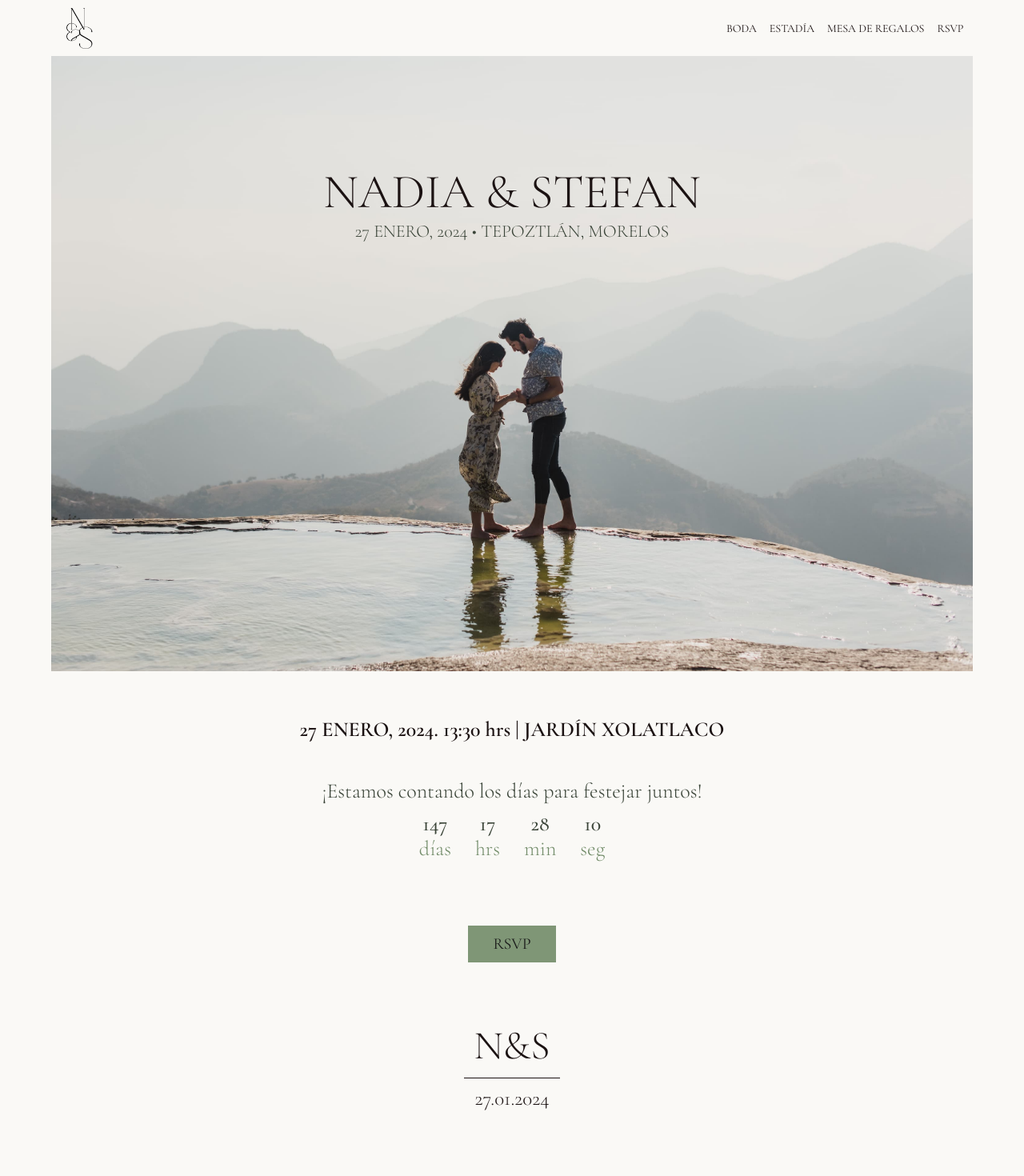
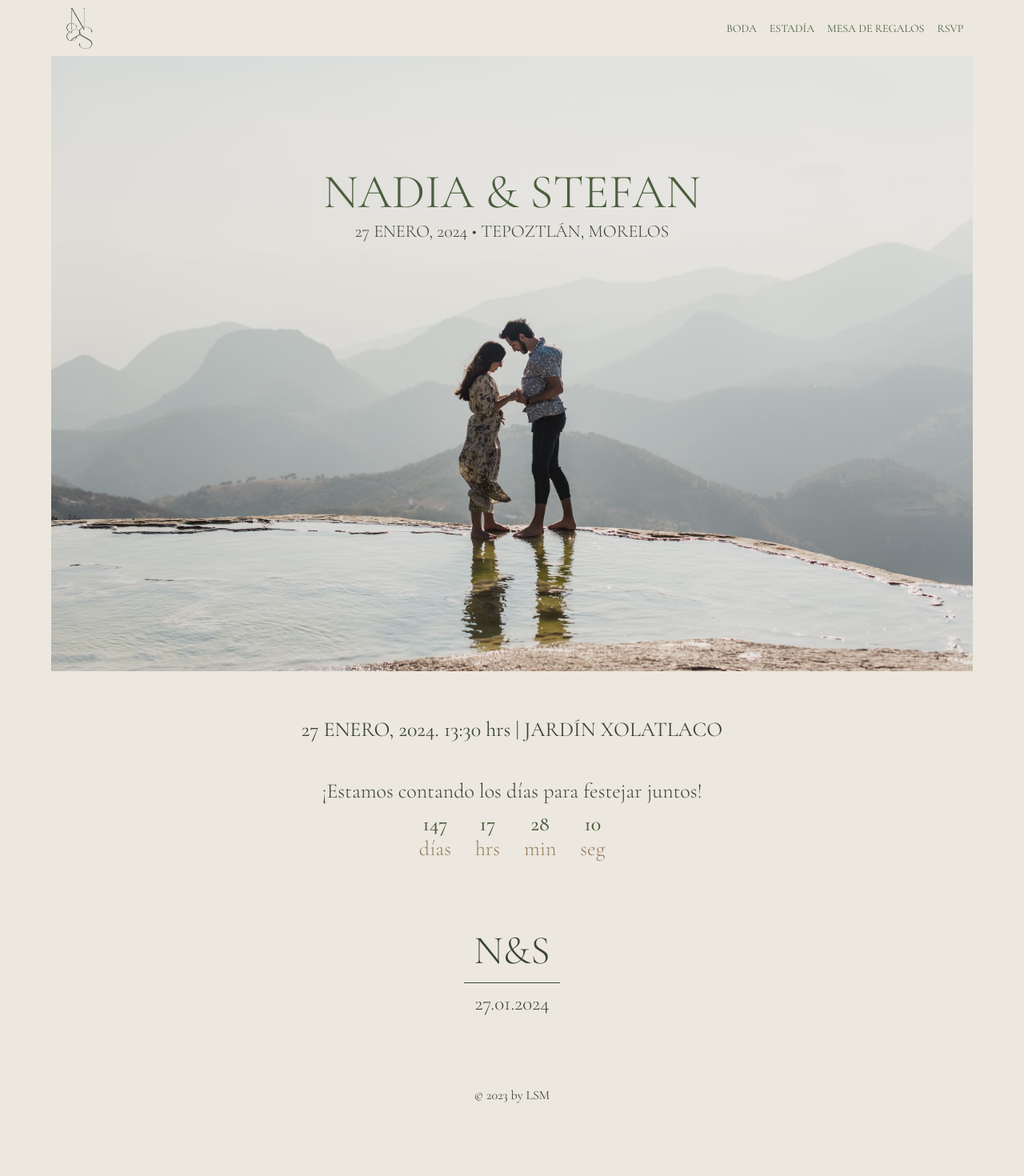
Before and after one commit to richipargo/nadia-stefan, a React (Vite) app: page / in a window 1280 px wide. Shown: the top 1470 px of the page at 80% size. After the commit the page ends 1389 px from the top, so only its background shows below. Built offline with nearby package versions, Linux system fonts and the light colour scheme.

Commit message:
Update color palette & add address links

```diff
--- a/src/components/Boda.jsx
+++ b/src/components/Boda.jsx
@@ -4,12 +4,42 @@ import Map from './Map';
 const Boda = () => {
   return (
     <div className="boda-container">
+      <div>
+        <h1>
+          Estamos muy felices y agradecidos de que nos acompañen a celebrar el día de nuestra boda.
+        </h1>
+      </div>
       <div className="cuando-donde">
         <div className="location-text">
           <h2>Cuándo y Dónde</h2>
           <p>Sábado 27 de enero, 2024</p>
           <p>13.30 hrs.</p>
           <p>Jardín Xolatlaco</p>
+          <p>
+            Carretera Tepoztlán - Amatlán no. 1000 - B Amatlán de Quetzalcóatl, Tepoztlán Morelos CP
+            62525
+          </p>
+          <p>
+            *Buscar en Waze/Google Maps “Jardin Xolatlaco” (NO solamente “Xolatlaco”, ya que te
+            puede llevar a otro lugar).
+          </p>
+          <p>
+            Seguir
+            <a className="address-link" href="https://waze.com/ul/h9g3ecwhep" target="_blank">
+              Waze
+            </a>
+          </p>
+
+          <p>
+            Seguir{' '}
+            <a
+              className="address-link"
+              href="https://maps.app.goo.gl/ENe7YmdFubLPBpYC8"
+              target="_blank"
+            >
+              Google Maps
+            </a>
+          </p>
         </div>
         <div className="location-map">
           <Map />
--- a/src/components/Home.jsx
+++ b/src/components/Home.jsx
@@ -12,7 +12,7 @@ const Home = () => {
         27 Enero, 2024. 13:30<span className="pm-span"> hrs</span> | Jardín Xolatlaco
       </p>
       <CountdownTimer />
-      <RsvpBtn />
+      {/* <RsvpBtn /> */}
     </div>
   );
 };
--- a/src/components/Navbar.jsx
+++ b/src/components/Navbar.jsx
@@ -6,7 +6,7 @@ const Navbar = () => {
   return (
     <nav className="navbar">
       <Link className="logo-container" to="/">
-        <img className="logo" src="../ns-logo.png" alt="N&S logo" />
+        <img className="logo" src="../ns-logo-green.png" alt="N&S logo" />
       </Link>
       <ul className="nav-list" id="nav-list">
         <li>
--- a/src/index.css
+++ b/src/index.css
@@ -1,10 +1,9 @@
 :root {
   --dark: #1b1212;
   --dark-green: #3a4438;
-  --main: #728c69;
-  --highlight: #838153;
-  --light: #faf9f6;
-  --light-cream: #edebe0;
+  --main: #4b5e3c;
+  --highlight: #977d5c;
+  --light: #ece8e0;
 }
 * {
   box-sizing: border-box;
@@ -13,6 +12,6 @@
 }
 body {
   background-color: var(--light);
-  color: var(--dark);
+  color: var(--dark-green);
   font-family: 'Cormorant Garamond', serif;
 }
--- a/src/style_components/boda.css
+++ b/src/style_components/boda.css
@@ -9,12 +9,17 @@ h2 {
 .dresscode,
 .rsvp {
   border: 1px solid blue;
+  margin-top: 20px;
 }
 .cuando-donde {
   display: flex;
   flex-direction: row;
   flex-wrap: wrap;
 }
+.address-link {
+  text-decoration: underline;
+  color: var(--highlight);
+}
 .dresscode {
 }
 .rsvp {
--- a/src/style_components/countdown-timer.css
+++ b/src/style_components/countdown-timer.css
@@ -20,10 +20,10 @@
   margin-top: 10px;
 }
 .label {
-  color: var(--main);
+  color: var(--highlight);
   text-transform: lowercase;
 }
 .value {
   font-weight: 500;
-  color: var(--dark-green);
+  color: var(--main);
 }
--- a/src/style_components/footer.css
+++ b/src/style_components/footer.css
@@ -7,7 +7,8 @@
   width: 120px;
   margin: 0 auto;
   padding: 10px 0;
-  border-bottom: 1px solid var(--dark);
+  color: var(--dark-green);
+  border-bottom: 1px solid var(--dark-green);
   font-size: 50px;
   font-weight: 300;
 }
@@ -21,5 +22,5 @@ footer {
 }
 .link-initials {
   text-decoration: none;
-  color: var(--dark);
+  color: var(--dark-green);
 }
--- a/src/style_components/hero.css
+++ b/src/style_components/hero.css
@@ -19,7 +19,7 @@
 .hero-h1 {
   font-weight: 300;
   font-size: 60px;
-  color: var(--dark);
+  color: var(--main);
 }
 .hero-h2 {
   font-weight: 300;
--- a/src/style_components/home.css
+++ b/src/style_components/home.css
@@ -1,7 +1,7 @@
 .home {
   width: 90%;
   margin: 0 auto;
-  padding: 0 0 5% 0;
+  padding: 0 0 2% 0;
   text-align: center;
   font-size: 26px;
   font-weight: 300;
@@ -9,8 +9,8 @@
 .when-where {
   margin-top: 5%;
   text-transform: uppercase;
-  font-weight: 600;
-  color: var(--dark);
+  font-weight: 400;
+  color: var(--dark-green);
 }
 .pm-span {
   text-transform: lowercase;
--- a/src/style_components/navbar.css
+++ b/src/style_components/navbar.css
@@ -30,7 +30,7 @@
 }
 .nav-list a {
   text-decoration: none;
-  color: var(--dark);
+  color: var(--main);
 }
 .nav-list a:hover {
   font-weight: 800;
```
Also changed, not shown: public/ns-logo-dgreen.png (added), public/ns-logo-green.png (added).
